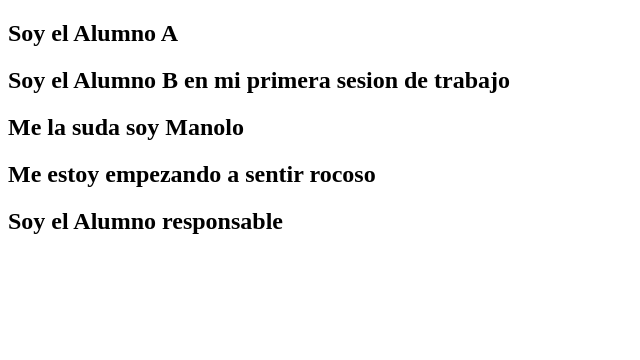
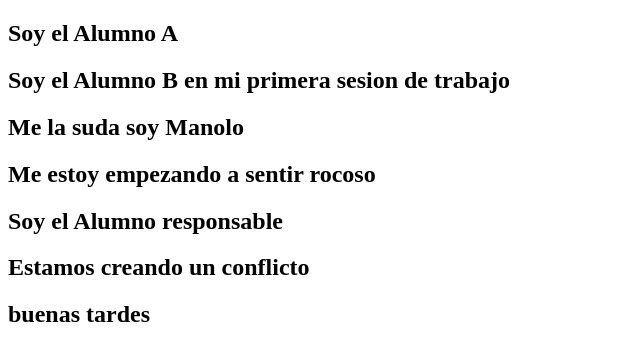
Before and after one commit to andresmartinez6/Aitor-y-Andres, a plain HTML site: page index.html in a window 1280 px wide. Shown: the whole page, without its empty margins (0-640 px from the left). Drawn offline with Linux system fonts and the light colour scheme.

Commit message:
Arreglando 2.0

```diff
--- a/index.html
+++ b/index.html
@@ -12,5 +12,7 @@
     <h2>Me la suda soy Manolo</h2>
     <h2>Me estoy empezando a sentir rocoso</h2>
     <h2>Soy el Alumno responsable</h2>
+    <h2>Estamos creando un conflicto</h2>
+    <h2>buenas tardes </h2>
 </body>
 </html>
```
